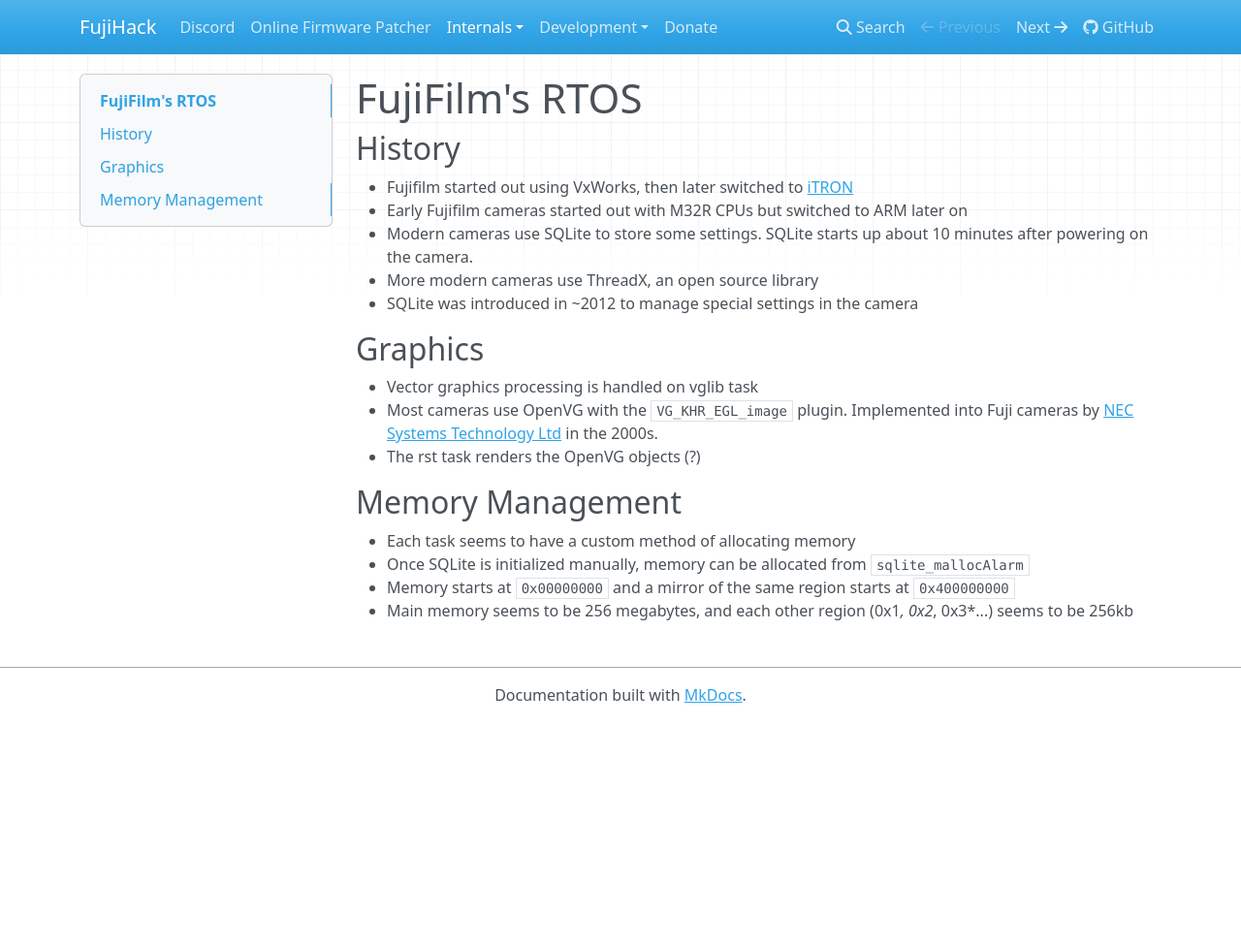
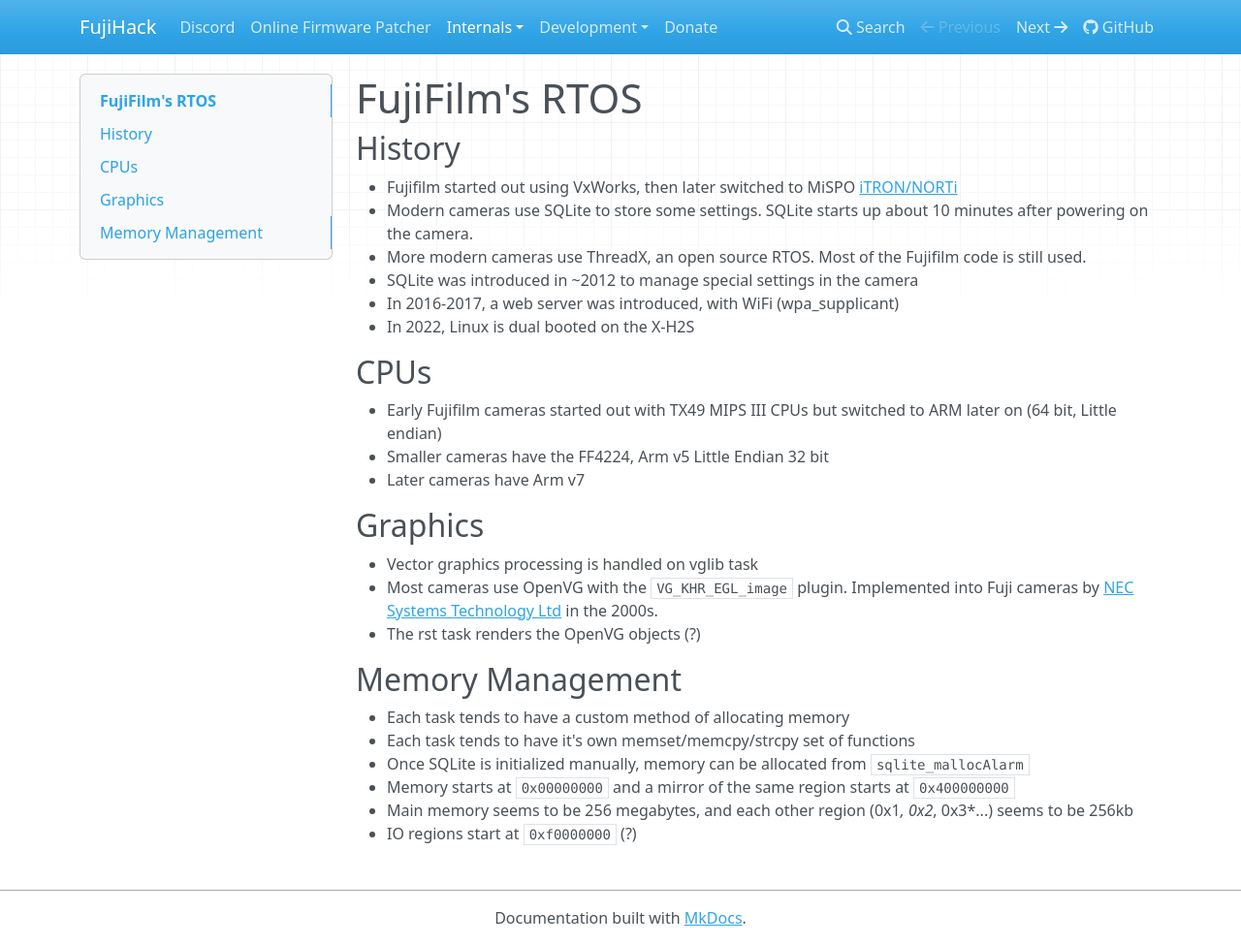
Before and after one commit to fujihack/wiki, an MkDocs documentation site: the page built from docs/fujirtos.md, in a window 1280 px wide and 975 px high. Shown: the whole window at 97% size. Built offline with MkDocs 1.6.1, drawn with Linux system fonts in a browser that asks for light colours; nearby versions of some CDN libraries.

```diff
--- a/docs/fujirtos.md
+++ b/docs/fujirtos.md
@@ -1,11 +1,17 @@
 # FujiFilm's RTOS
 
 ## History
-- Fujifilm started out using VxWorks, then later switched to [iTRON](https://en.wikipedia.org/wiki/ITRON_project)
-- Early Fujifilm cameras started out with M32R CPUs but switched to ARM later on
+- Fujifilm started out using VxWorks, then later switched to MiSPO [iTRON/NORTi](https://en.wikipedia.org/wiki/ITRON_project)
 - Modern cameras use SQLite to store some settings. SQLite starts up about 10 minutes after powering on the camera.
-- More modern cameras use ThreadX, an open source library
+- More modern cameras use ThreadX, an open source RTOS. Most of the Fujifilm code is still used.
 - SQLite was introduced in ~2012 to manage special settings in the camera
+- In 2016-2017, a web server was introduced, with WiFi (wpa_supplicant)
+- In 2022, Linux is dual booted on the X-H2S
+
+## CPUs
+- Early Fujifilm cameras started out with TX49 MIPS III CPUs but switched to ARM later on (64 bit, Little endian)
+- Smaller cameras have the FF4224, Arm v5 Little Endian 32 bit
+- Later cameras have Arm v7
 
 ## Graphics
 - Vector graphics processing is handled on vglib task
@@ -13,7 +19,9 @@
 - The rst task renders the OpenVG objects (?)
 
 ## Memory Management
-- Each task seems to have a custom method of allocating memory
+- Each task tends to have a custom method of allocating memory
+- Each task tends to have it's own memset/memcpy/strcpy set of functions
 - Once SQLite is initialized manually, memory can be allocated from `sqlite_mallocAlarm`
 - Memory starts at `0x00000000` and a mirror of the same region starts at `0x400000000`
 - Main memory seems to be 256 megabytes, and each other region (0x1*, 0x2*, 0x3*...) seems to be 256kb
+- IO regions start at `0xf0000000` (?)
```
Also changed, not shown: docs/funding.md (+6 -3 lines), docs/img/fh-doge.png (added), 1 other file.
